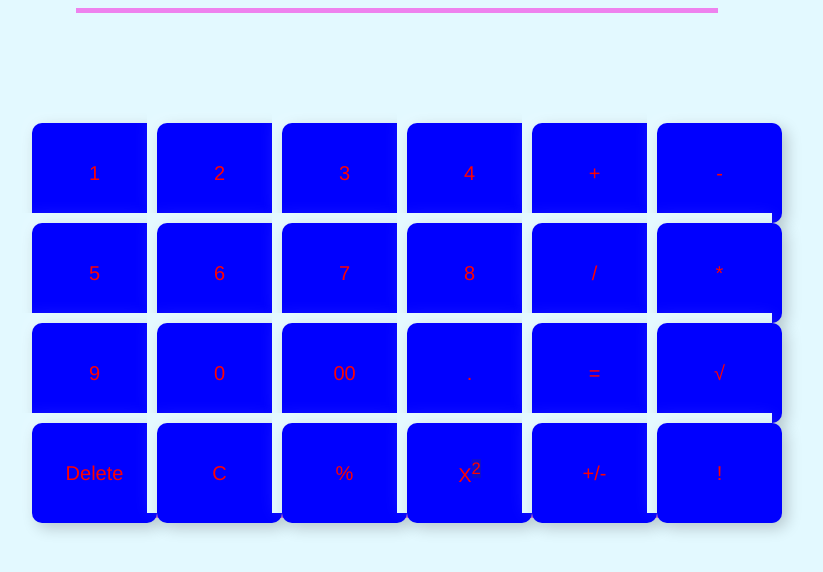
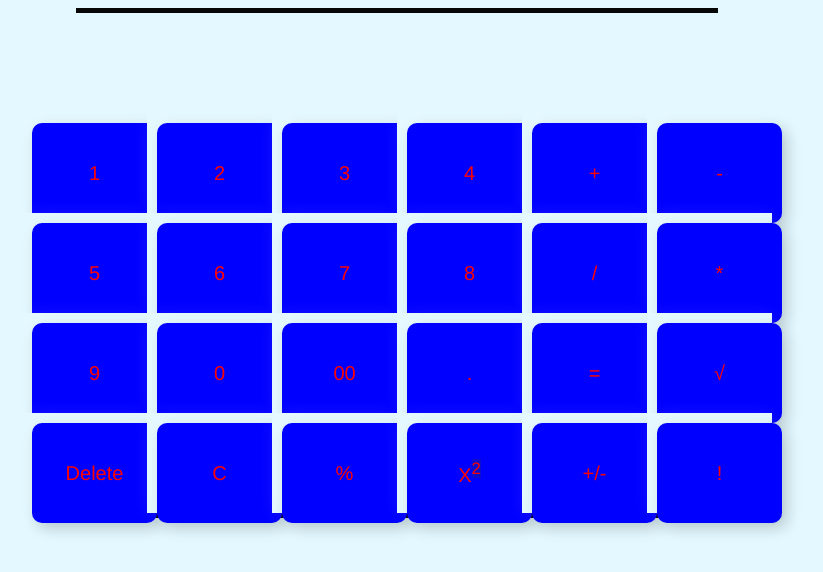
Before and after one commit to Wisdom-22/Website-Calculator, a plain HTML site: page index.html in a window 1280 px wide. Shown: the whole page, without its empty margins (243-1066 px from the left). Drawn offline with Linux system fonts and the light colour scheme.

Commit message:
Made changed the color of the border

```diff
--- a/css/container.css
+++ b/css/container.css
@@ -15,7 +15,7 @@
     align-items: center;
     justify-content: center;
 
-    border: 5px solid violet;
+    border: 5px solid rgb(6, 6, 6);
 }
 
 .solutionSection{
```
